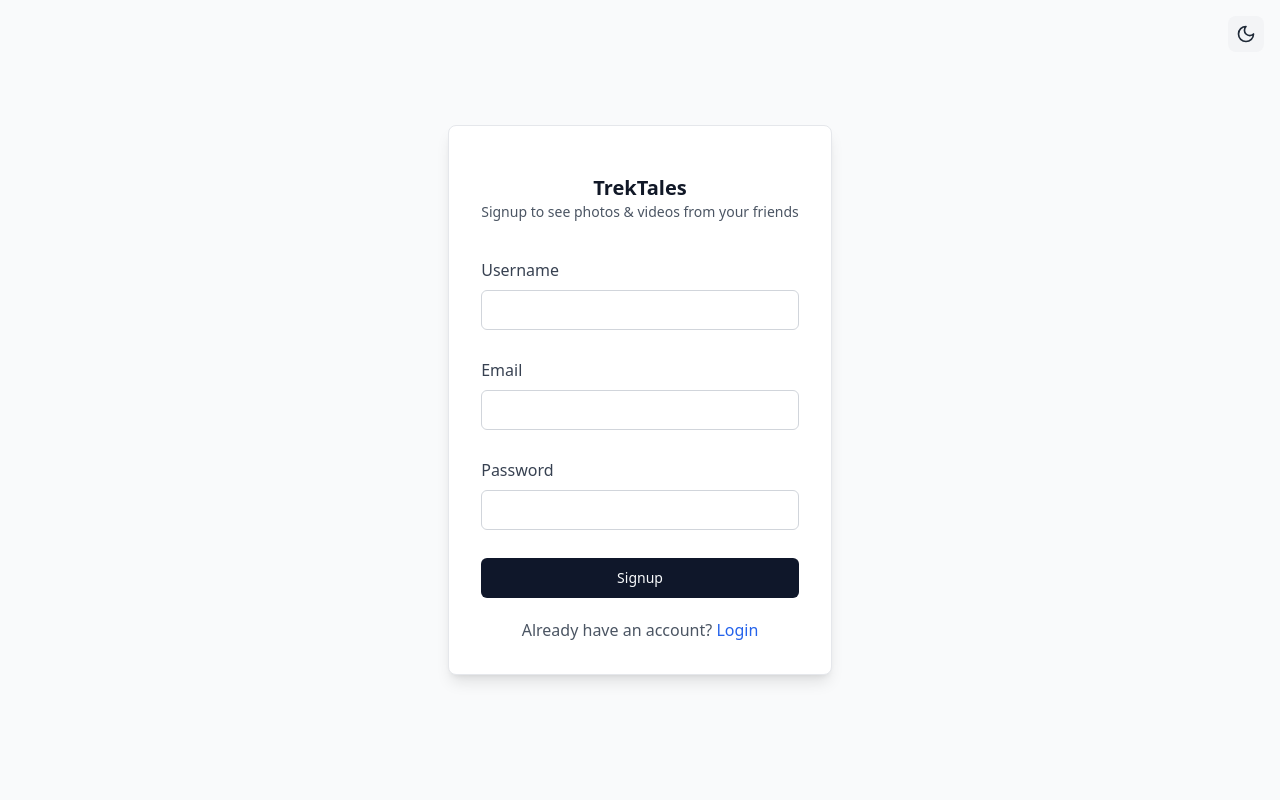
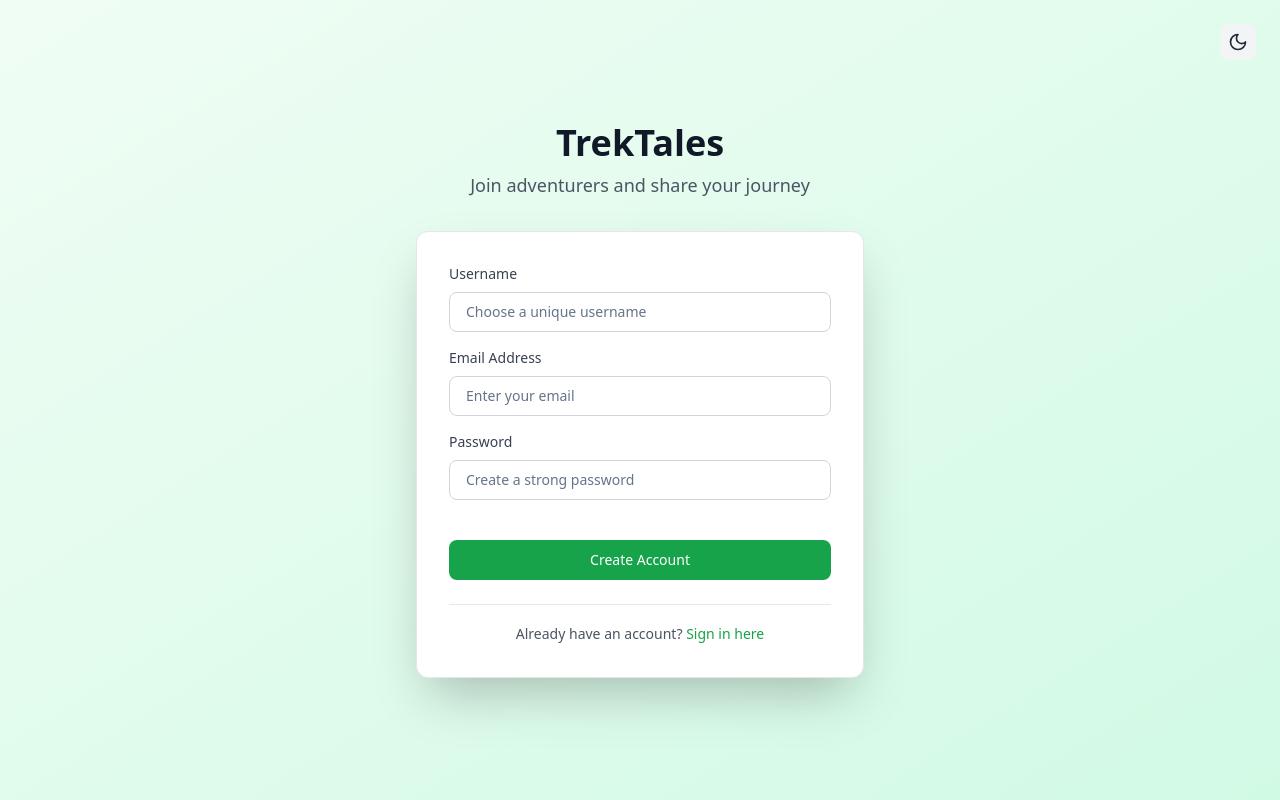
Before and after one commit to Abhijith-Kolanu/TT, a React (Vite) app in the folder frontend/: page /signup in a window 1280 px wide. Built offline with nearby package versions, Linux system fonts and the light colour scheme.

Commit message:
Changed login, sign up, home pages,

```diff
--- a/frontend/src/components/Login.jsx
+++ b/frontend/src/components/Login.jsx
@@ -3,7 +3,7 @@ import { Input } from './ui/input'
 import { Button } from './ui/button'
 import axios from 'axios';
 import { toast } from 'sonner';
-import { Link, useNavigate } from 'react-router-dom';
+import { Link, useNavigate, useLocation } from 'react-router-dom';
 import { Loader2 } from 'lucide-react';
 import { useDispatch, useSelector } from 'react-redux';
 import { setAuthUser } from '@/redux/authSlice';
@@ -17,6 +17,7 @@ const Login = () => {
     const [loading, setLoading] = useState(false);
     const {user} = useSelector(store=>store.auth);
     const navigate = useNavigate();
+    const location = useLocation();
     const dispatch = useDispatch();
 
     const changeEventHandler = (e) => {
@@ -35,7 +36,11 @@ const Login = () => {
             });
             if (res.data.success) {
                 dispatch(setAuthUser(res.data.user));
-                navigate("/");
+
+                // Redirect to the page user was trying to access, or home page
+                const redirectPath = location.state?.from || "/";
+                navigate(redirectPath);
+
                 toast.success(res.data.message);
                 setInput({
                     email: "",
@@ -53,53 +58,81 @@ const Login = () => {
     useEffect(()=>{
         if(user){
             navigate("/");
+        } else if (location.state?.message) {
+            // Show message if user was redirected here
+            toast.info(location.state.message);
         }
-    },[])
+    },[user, location.state])
     return (
-        <div className='flex items-center w-screen h-screen justify-center bg-gray-50 dark:bg-gray-900 transition-colors duration-200'>
+        <div className='min-h-screen flex items-center justify-center bg-gradient-to-br from-blue-50 to-indigo-100 dark:from-gray-900 dark:to-gray-800 px-4 sm:px-6 lg:px-8 transition-colors duration-200'>
             {/* Theme Toggle */}
-            <div className='absolute top-4 right-4'>
+            <div className='absolute top-6 right-6'>
                 <ThemeToggle />
             </div>
 
-            <form onSubmit={signupHandler} className='shadow-lg flex flex-col gap-5 p-8 bg-white dark:bg-gray-800 rounded-lg border dark:border-gray-700'>
-                <div className='my-4'>
-                    <h1 className='text-center font-bold text-xl text-gray-900 dark:text-white'>TrekTales</h1>
-                    <p className='text-sm text-center text-gray-600 dark:text-gray-400'>Login to see photos & videos from your friends</p>
+            <div className='max-w-md w-full space-y-8'>
+                <div className='text-center'>
+                    <h1 className='text-4xl font-bold text-gray-900 dark:text-white mb-2'>TrekTales</h1>
+                    <p className='text-lg text-gray-600 dark:text-gray-400'>Share your adventures & discover amazing travel stories</p>
                 </div>
+
+                <form onSubmit={signupHandler} className='mt-8 space-y-6 bg-white dark:bg-gray-800 rounded-xl shadow-2xl p-8 border border-gray-200 dark:border-gray-700'>
+                    <div className='space-y-4'>
                         <div>
-                    <span className='font-medium text-gray-700 dark:text-gray-300'>Email</span>
+                            <label htmlFor="email" className='block text-sm font-medium text-gray-700 dark:text-gray-300 mb-2'>
+                                Email Address
+                            </label>
                             <Input
+                                id="email"
                                 type="email"
                                 name="email"
                                 value={input.email}
                                 onChange={changeEventHandler}
-                        className="focus-visible:ring-transparent my-2 bg-white dark:bg-gray-700 text-gray-900 dark:text-white border-gray-300 dark:border-gray-600"
+                                placeholder="Enter your email"
+                                className="w-full px-4 py-3 border border-gray-300 dark:border-gray-600 rounded-lg focus:ring-2 focus:ring-blue-500 focus:border-transparent bg-white dark:bg-gray-700 text-gray-900 dark:text-white placeholder-gray-500 dark:placeholder-gray-400 transition-colors"
+                                required
                             />
                         </div>
                         <div>
-                    <span className='font-medium text-gray-700 dark:text-gray-300'>Password</span>
+                            <label htmlFor="password" className='block text-sm font-medium text-gray-700 dark:text-gray-300 mb-2'>
+                                Password
+                            </label>
                             <Input
+                                id="password"
                                 type="password"
                                 name="password"
                                 value={input.password}
                                 onChange={changeEventHandler}
-                        className="focus-visible:ring-transparent my-2 bg-white dark:bg-gray-700 text-gray-900 dark:text-white border-gray-300 dark:border-gray-600"
+                                placeholder="Enter your password"
+                                className="w-full px-4 py-3 border border-gray-300 dark:border-gray-600 rounded-lg focus:ring-2 focus:ring-blue-500 focus:border-transparent bg-white dark:bg-gray-700 text-gray-900 dark:text-white placeholder-gray-500 dark:placeholder-gray-400 transition-colors"
+                                required
                             />
                         </div>
-                {
-                    loading ? (
-                        <Button>
-                            <Loader2 className='mr-2 h-4 w-4 animate-spin' />
-                            Please wait
+                    </div>
+
+                    <div className='pt-4'>
+                        {loading ? (
+                            <Button disabled className='w-full py-3 px-4 bg-blue-600 hover:bg-blue-700 text-white font-medium rounded-lg transition-colors flex items-center justify-center'>
+                                <Loader2 className='mr-2 h-5 w-5 animate-spin' />
+                                Signing in...
                             </Button>
                         ) : (
-                        <Button type='submit'>Login</Button>
-                    )
-                }
+                            <Button type='submit' className='w-full py-3 px-4 bg-blue-600 hover:bg-blue-700 text-white font-medium rounded-lg transition-colors'>
+                                Sign In
+                            </Button>
+                        )}
+                    </div>
 
-                <span className='text-center text-gray-600 dark:text-gray-400'>Don't have an account? <Link to="/signup" className='text-blue-600 dark:text-blue-400'>Signup</Link></span>
+                    <div className='text-center pt-4 border-t border-gray-200 dark:border-gray-700'>
+                        <span className='text-sm text-gray-600 dark:text-gray-400'>
+                            Don't have an account?{' '}
+                            <Link to="/signup" state={location.state} className='font-medium text-blue-600 dark:text-blue-400 hover:text-blue-500 transition-colors'>
+                                Create one now
+                            </Link>
+                        </span>
+                    </div>
                 </form>
+            </div>
         </div>
     )
 }
--- a/frontend/src/components/ProtectedRoutes.jsx
+++ b/frontend/src/components/ProtectedRoutes.jsx
@@ -1,16 +1,38 @@
 import React, { useEffect } from 'react'
 import { useSelector } from 'react-redux'
-import { useNavigate } from 'react-router-dom';
+import { useNavigate, useLocation } from 'react-router-dom';
 
 const ProtectedRoutes = ({children}) => {
     const {user} = useSelector(store=>store.auth);
     const navigate = useNavigate();
+    const location = useLocation();
+
     useEffect(()=>{
         if(!user){
-            navigate("/login");
+            // Store the current path to redirect back after login
+            const currentPath = location.pathname + location.search;
+            navigate("/login", {
+                state: {
+                    from: currentPath,
+                    message: "Please login to access this page"
+                }
+            });
         }
-    },[])
-  return <>{children}</>
+    },[user, navigate, location])
+
+    // Show loading state while checking authentication
+    if (!user) {
+        return (
+            <div className="flex items-center justify-center min-h-screen bg-white dark:bg-gray-900">
+                <div className="text-center">
+                    <div className="animate-spin rounded-full h-8 w-8 border-b-2 border-blue-600 mx-auto mb-4"></div>
+                    <p className="text-gray-600 dark:text-gray-400">Checking authentication...</p>
+                </div>
+            </div>
+        );
+    }
+
+    return <>{children}</>
 }
 
 export default ProtectedRoutes;
--- a/frontend/src/components/Signup.jsx
+++ b/frontend/src/components/Signup.jsx
@@ -3,9 +3,10 @@ import { Input } from './ui/input'
 import { Button } from './ui/button'
 import axios from 'axios';
 import { toast } from 'sonner';
-import { Link, useNavigate } from 'react-router-dom';
+import { Link, useNavigate, useLocation } from 'react-router-dom';
 import { Loader2 } from 'lucide-react';
-import { useSelector } from 'react-redux';
+import { useSelector, useDispatch } from 'react-redux';
+import { setAuthUser } from '@/redux/authSlice';
 import ThemeToggle from './ThemeToggle';
 
 const Signup = () => {
@@ -17,6 +18,8 @@ const Signup = () => {
     const [loading, setLoading] = useState(false);
     const {user} = useSelector(store=>store.auth);
     const navigate = useNavigate();
+    const location = useLocation();
+    const dispatch = useDispatch();
 
     const changeEventHandler = (e) => {
         setInput({ ...input, [e.target.name]: e.target.value });
@@ -33,7 +36,13 @@ const Signup = () => {
                 withCredentials: true
             });
             if (res.data.success) {
-                navigate("/login");
+                // Set the user in Redux store since backend now returns user data
+                dispatch(setAuthUser(res.data.user));
+
+                // Redirect to the page user was trying to access, or home page
+                const redirectPath = location.state?.from || "/";
+                navigate(redirectPath);
+
                 toast.success(res.data.message);
                 setInput({
                     username: "",
@@ -55,59 +64,90 @@ const Signup = () => {
         }
     },[])
     return (
-        <div className='flex items-center w-screen h-screen justify-center bg-gray-50 dark:bg-gray-900 transition-colors duration-200'>
+        <div className='min-h-screen flex items-center justify-center bg-gradient-to-br from-green-50 to-emerald-100 dark:from-gray-900 dark:to-gray-800 px-4 sm:px-6 lg:px-8 transition-colors duration-200'>
             {/* Theme Toggle */}
-            <div className='absolute top-4 right-4'>
+            <div className='absolute top-6 right-6'>
                 <ThemeToggle />
             </div>
 
-            <form onSubmit={signupHandler} className='shadow-lg flex flex-col gap-5 p-8 bg-white dark:bg-gray-800 rounded-lg border dark:border-gray-700'>
-                <div className='my-4'>
-                    <h1 className='text-center font-bold text-xl text-gray-900 dark:text-white'>TrekTales</h1>
-                    <p className='text-sm text-center text-gray-600 dark:text-gray-400'>Signup to see photos & videos from your friends</p>
+            <div className='max-w-md w-full space-y-8'>
+                <div className='text-center'>
+                    <h1 className='text-4xl font-bold text-gray-900 dark:text-white mb-2'>TrekTales</h1>
+                    <p className='text-lg text-gray-600 dark:text-gray-400'>Join adventurers and share your journey</p>
                 </div>
+
+                <form onSubmit={signupHandler} className='mt-8 space-y-6 bg-white dark:bg-gray-800 rounded-xl shadow-2xl p-8 border border-gray-200 dark:border-gray-700'>
+                    <div className='space-y-4'>
                         <div>
-                    <span className='font-medium text-gray-700 dark:text-gray-300'>Username</span>
+                            <label htmlFor="username" className='block text-sm font-medium text-gray-700 dark:text-gray-300 mb-2'>
+                                Username
+                            </label>
                             <Input
+                                id="username"
                                 type="text"
                                 name="username"
                                 value={input.username}
                                 onChange={changeEventHandler}
-                        className="focus-visible:ring-transparent my-2 bg-white dark:bg-gray-700 text-gray-900 dark:text-white border-gray-300 dark:border-gray-600"
+                                placeholder="Choose a unique username"
+                                className="w-full px-4 py-3 border border-gray-300 dark:border-gray-600 rounded-lg focus:ring-2 focus:ring-green-500 focus:border-transparent bg-white dark:bg-gray-700 text-gray-900 dark:text-white placeholder-gray-500 dark:placeholder-gray-400 transition-colors"
+                                required
                             />
                         </div>
                         <div>
-                    <span className='font-medium text-gray-700 dark:text-gray-300'>Email</span>
+                            <label htmlFor="email" className='block text-sm font-medium text-gray-700 dark:text-gray-300 mb-2'>
+                                Email Address
+                            </label>
                             <Input
+                                id="email"
                                 type="email"
                                 name="email"
                                 value={input.email}
                                 onChange={changeEventHandler}
-                        className="focus-visible:ring-transparent my-2 bg-white dark:bg-gray-700 text-gray-900 dark:text-white border-gray-300 dark:border-gray-600"
+                                placeholder="Enter your email"
+                                className="w-full px-4 py-3 border border-gray-300 dark:border-gray-600 rounded-lg focus:ring-2 focus:ring-green-500 focus:border-transparent bg-white dark:bg-gray-700 text-gray-900 dark:text-white placeholder-gray-500 dark:placeholder-gray-400 transition-colors"
+                                required
                             />
                         </div>
                         <div>
-                    <span className='font-medium text-gray-700 dark:text-gray-300'>Password</span>
+                            <label htmlFor="password" className='block text-sm font-medium text-gray-700 dark:text-gray-300 mb-2'>
+                                Password
+                            </label>
                             <Input
+                                id="password"
                                 type="password"
                                 name="password"
                                 value={input.password}
                                 onChange={changeEventHandler}
-                        className="focus-visible:ring-transparent my-2 bg-white dark:bg-gray-700 text-gray-900 dark:text-white border-gray-300 dark:border-gray-600"
+                                placeholder="Create a strong password"
+                                className="w-full px-4 py-3 border border-gray-300 dark:border-gray-600 rounded-lg focus:ring-2 focus:ring-green-500 focus:border-transparent bg-white dark:bg-gray-700 text-gray-900 dark:text-white placeholder-gray-500 dark:placeholder-gray-400 transition-colors"
+                                required
                             />
                         </div>
-                {
-                    loading ? (
-                        <Button>
-                            <Loader2 className='mr-2 h-4 w-4 animate-spin' />
-                            Please wait
+                    </div>
+
+                    <div className='pt-4'>
+                        {loading ? (
+                            <Button disabled className='w-full py-3 px-4 bg-green-600 hover:bg-green-700 text-white font-medium rounded-lg transition-colors flex items-center justify-center'>
+                                <Loader2 className='mr-2 h-5 w-5 animate-spin' />
+                                Creating account...
                             </Button>
                         ) : (
-                        <Button type='submit'>Signup</Button>
-                    )
-                }
-                <span className='text-center text-gray-600 dark:text-gray-400'>Already have an account? <Link to="/login" className='text-blue-600 dark:text-blue-400'>Login</Link></span>
+                            <Button type='submit' className='w-full py-3 px-4 bg-green-600 hover:bg-green-700 text-white font-medium rounded-lg transition-colors'>
+                                Create Account
+                            </Button>
+                        )}
+                    </div>
+
+                    <div className='text-center pt-4 border-t border-gray-200 dark:border-gray-700'>
+                        <span className='text-sm text-gray-600 dark:text-gray-400'>
+                            Already have an account?{' '}
+                            <Link to="/login" state={location.state} className='font-medium text-green-600 dark:text-green-400 hover:text-green-500 transition-colors'>
+                                Sign in here
+                            </Link>
+                        </span>
+                    </div>
                 </form>
+            </div>
         </div>
     )
 }
--- a/frontend/src/theme.css
+++ b/frontend/src/theme.css
@@ -5,7 +5,8 @@
 
 /* Custom scrollbar for dark mode */
 .sidebar-scroll::-webkit-scrollbar {
-  width: 6px;
+  width: 0px;
+  background: transparent;
 }
 
 .sidebar-scroll::-webkit-scrollbar-track {
@@ -13,20 +14,20 @@
 }
 
 .sidebar-scroll::-webkit-scrollbar-thumb {
-  background: rgba(156, 163, 175, 0.5);
+  background: transparent;
   border-radius: 3px;
 }
 
 .dark .sidebar-scroll::-webkit-scrollbar-thumb {
-  background: rgba(75, 85, 99, 0.7);
+  background: transparent;
 }
 
 .sidebar-scroll::-webkit-scrollbar-thumb:hover {
-  background: rgba(156, 163, 175, 0.8);
+  background: transparent;
 }
 
 .dark .sidebar-scroll::-webkit-scrollbar-thumb:hover {
-  background: rgba(75, 85, 99, 0.9);
+  background: transparent;
 }
 
 /* Smooth theme transitions */
```
Also changed, not shown: frontend/src/components/CreateTripDialog.jsx (+31 -30 lines), frontend/src/components/LeftSidebar.jsx (+4 -10 lines), frontend/src/components/TripDetailView.jsx (+32 -28 lines), frontend/src/index.css (+6 -5 lines), 1 other file (tests, documents, lock files or other folders). Lines whose indentation alone changed are shown as unchanged.
